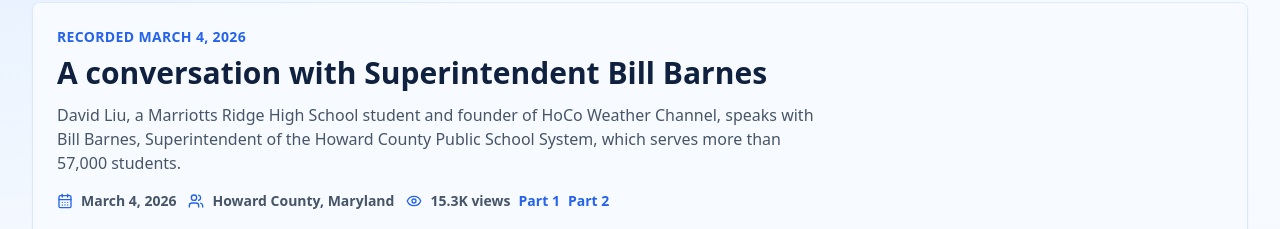
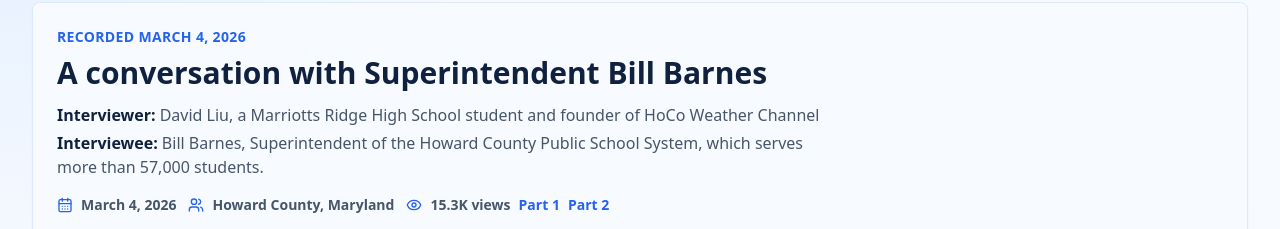
Before and after one commit to davidliu-2008/HoCoWX, a Next.js app: page /interview in a window 1280 px wide. Shown: the part 213-442 px from the top of the page. Built offline with nearby package versions, Linux system fonts and the light colour scheme.

Commit message:
Update interview participant details

```diff
--- a/app/interview/page.tsx
+++ b/app/interview/page.tsx
@@ -66,10 +66,16 @@ export default function InterviewPage() {
         <div className="border-b border-blue-100 bg-ice/70 p-5 sm:p-6">
           <p className="text-sm font-semibold uppercase tracking-wide text-bay">Recorded March 4, 2026</p>
           <h2 className="mt-2 text-2xl font-bold text-ink sm:text-3xl">A conversation with Superintendent Bill Barnes</h2>
-          <p className="mt-3 max-w-3xl text-slate-600">
-            David Liu, a Marriotts Ridge High School student and founder of HoCo Weather Channel, speaks with Bill Barnes,
-            Superintendent of the Howard County Public School System, which serves more than 57,000 students.
-          </p>
+          <div className="mt-3 max-w-3xl space-y-1 text-slate-600">
+            <p>
+              <span className="font-semibold text-ink">Interviewer:</span> David Liu, a Marriotts Ridge High School
+              student and founder of HoCo Weather Channel
+            </p>
+            <p>
+              <span className="font-semibold text-ink">Interviewee:</span> Bill Barnes, Superintendent of the Howard
+              County Public School System, which serves more than 57,000 students.
+            </p>
+          </div>
           <div className="mt-4 flex flex-wrap gap-3 text-sm font-semibold text-slate-600">
             <span className="inline-flex items-center gap-2"><CalendarDays className="h-4 w-4 text-bay" /> March 4, 2026</span>
             <span className="inline-flex items-center gap-2"><Users className="h-4 w-4 text-bay" /> Howard County, Maryland</span>
```
